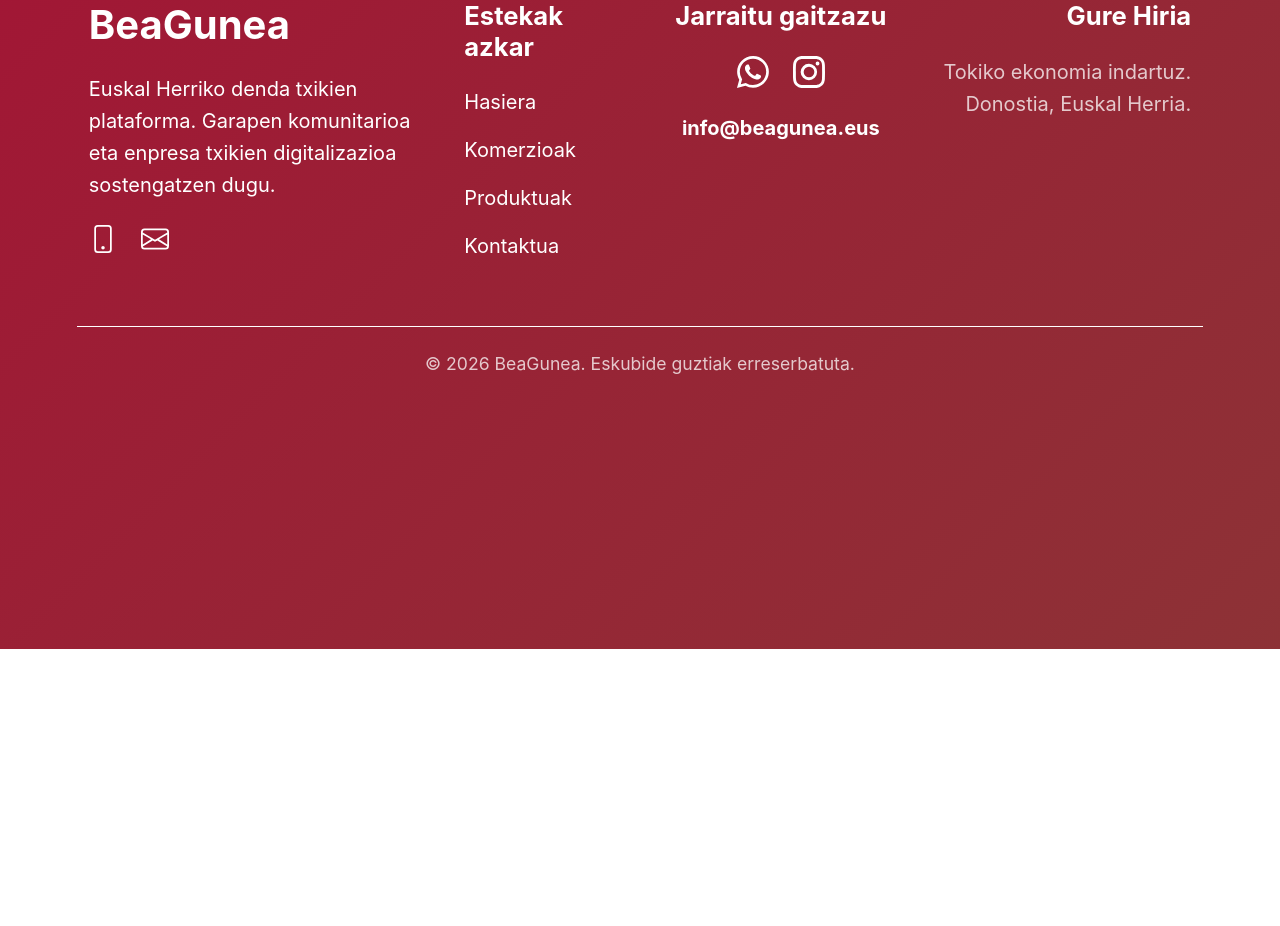
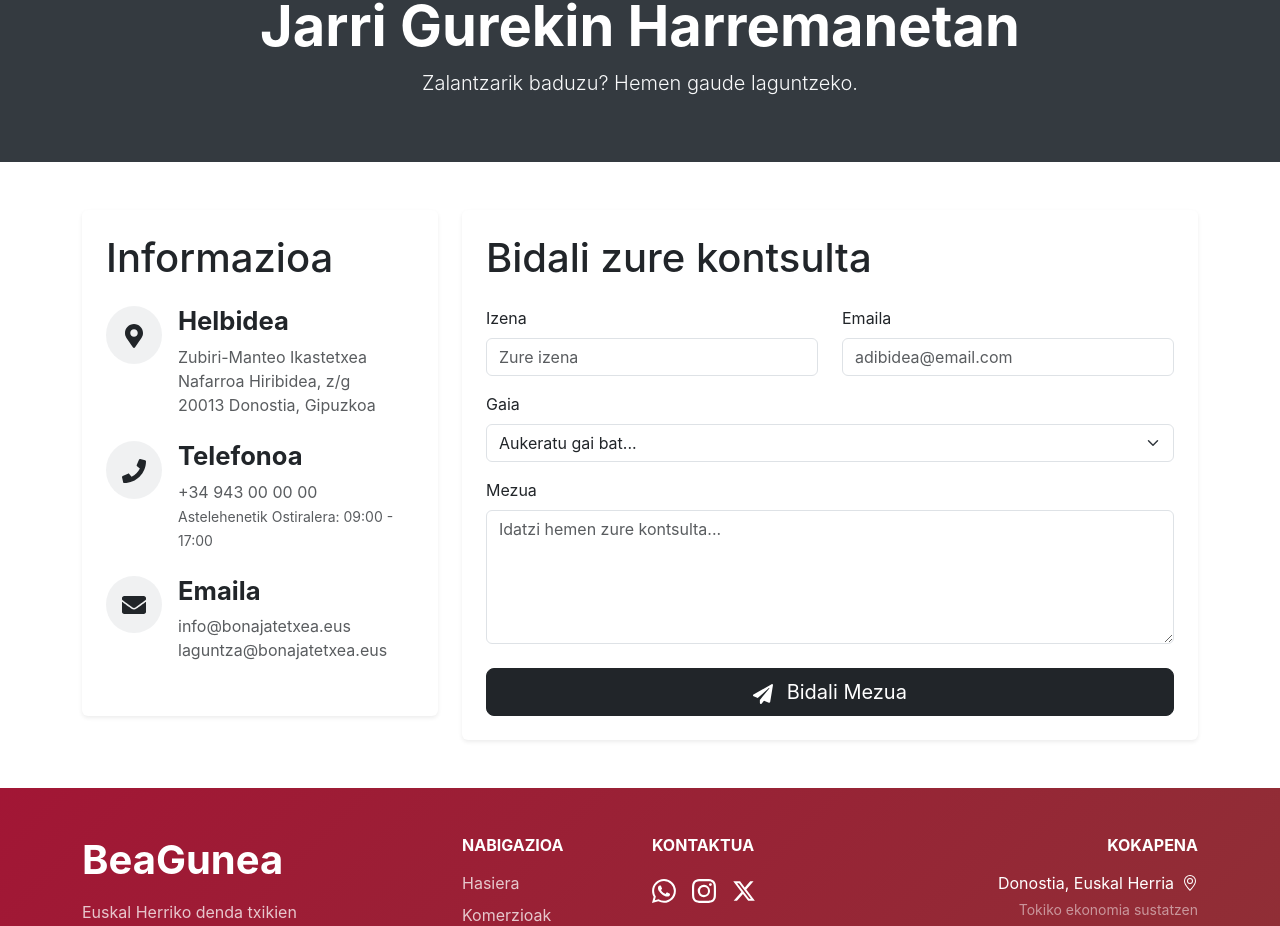
Before and after one commit to UnaxEraso/BeaGunea, a React (Create React App) app in the folder beagunea/: page /contacto in a window 1280 px wide. Shown: the part 251-1177 px from the top of the page. Before the commit the page ends 900 px from the top, so only its background shows below. Built offline with nearby package versions, Linux system fonts and the light colour scheme.

Commit message:
Casi Casi

```diff
--- a/beagunea/src/App.js
+++ b/beagunea/src/App.js
@@ -1,21 +1,37 @@
-import React from 'react';
-import { Routes, Route } from 'react-router-dom';
+import React, { useEffect } from 'react';
+import { Routes, Route, useLocation } from 'react-router-dom';
 import Header from './components/header/header';
 import Footer from './components/footer/footer';
 import Home from './components/home/home';
 import Comercios from './components/Comercios/comercios';
 import ComercioDispatcher from './components/ComercioDispatcher.js';
+import Kontaktua from './components/Contacto/kontaktua.jsx'; // <--- INPORTAZIO BERRIA
+
+function ScrollToTop() {
+  const { pathname } = useLocation();
+
+  useEffect(() => {
+    window.scrollTo(0, 0);
+  }, [pathname]);
+
+  return null;
+}
 
 function App() {
   return (
     <div className="App d-flex flex-column min-vh-100">
+      <ScrollToTop />
+
       <Header />
       <main>
         <Routes>
           <Route path="/" element={<Home />} />
           <Route path="/comercios" element={<Comercios />} />
           <Route path="/comercio/:id" element={<ComercioDispatcher />} />
-          <Route path="*" element={<div className="text-center mt-5">404 - Página no encontrada</div>} />
+          {/* RUTA BERRIA */}
+          <Route path="/contacto" element={<Kontaktua />} />
+
+          <Route path="*" element={<div className="text-center mt-5">404 - Ez da orria aurkitu</div>} />
         </Routes>
       </main>
       <Footer />
--- /dev/null
+++ b/beagunea/src/components/Contacto/kontaktua.jsx
@@ -0,0 +1,183 @@
+import React, { useState } from "react";
+import { Container, Row, Col, Form, Button, Card, Alert } from "react-bootstrap";
+import { FaPhone, FaEnvelope, FaMapMarkerAlt, FaPaperPlane } from "react-icons/fa";
+// import Header from "../header/header";
+import "./kontaktua.css";
+
+function Kontaktua() {
+  const [formData, setFormData] = useState({
+    izena: "",
+    emaila: "",
+    gaia: "",
+    mezua: "",
+  });
+
+  const [bidalia, setBidalia] = useState(false);
+
+  const handleChange = (e) => {
+    setFormData({
+      ...formData,
+      [e.target.name]: e.target.value,
+    });
+  };
+
+  const handleSubmit = (e) => {
+    e.preventDefault();
+    console.log("Inprimakiaren datuak:", formData);
+    setBidalia(true);
+    setTimeout(() => setBidalia(false), 5000);
+    setFormData({ izena: "", emaila: "", gaia: "", mezua: "" });
+  };
+
+  return (
+    <>
+      {/* 1. Header-arekin itsatsita (ez dago mt-5).
+          2. Barruan padding handia (py-5 + pt-5 Container-ean) testua jaisteko.
+          3. Kolorea gris iluna mantendu dut. */}
+      <div
+        className="kontaktua-banner text-white text-center w-100 mb-5 pt-5"
+        style={{backgroundColor: "#343a40"}}
+      >
+        <Container className="py-5 pt-lg-5"> {/* Padding extra goian */}
+          <div className="mt-5"> {/* Beste tarte bat ziurtatzeko */}
+            <h1 className="display-4 fw-bold">Jarri Gurekin Harremanetan</h1>
+            <p className="lead text-light">Zalantzarik baduzu? Hemen gaude laguntzeko.</p>
+          </div>
+        </Container>
+      </div>
+
+      <Container className="mb-5">
+        <Row>
+          {/* Informazio Zutabea */}
+          <Col lg={4} className="mb-4">
+            <Card className="h-100 shadow-sm border-0">
+              <Card.Body className="p-4">
+                <h3 className="mb-4 text-dark">Informazioa</h3>
+
+                <div className="d-flex align-items-start mb-4">
+                  <div className="icon-box bg-secondary bg-opacity-10 text-dark rounded-circle p-3 me-3">
+                    <FaMapMarkerAlt size={24} />
+                  </div>
+                  <div>
+                    <h5 className="fw-bold">Helbidea</h5>
+                    <p className="text-muted mb-0">
+                      Zubiri-Manteo Ikastetxea<br />
+                      Nafarroa Hiribidea, z/g<br />
+                      20013 Donostia, Gipuzkoa
+                    </p>
+                  </div>
+                </div>
+
+                <div className="d-flex align-items-start mb-4">
+                  <div className="icon-box bg-secondary bg-opacity-10 text-dark rounded-circle p-3 me-3">
+                    <FaPhone size={24} />
+                  </div>
+                  <div>
+                    <h5 className="fw-bold">Telefonoa</h5>
+                    <p className="text-muted mb-0">+34 943 00 00 00</p>
+                    <small className="text-muted">Astelehenetik Ostiralera: 09:00 - 17:00</small>
+                  </div>
+                </div>
+
+                <div className="d-flex align-items-start">
+                  <div className="icon-box bg-secondary bg-opacity-10 text-dark rounded-circle p-3 me-3">
+                    <FaEnvelope size={24} />
+                  </div>
+                  <div>
+                    <h5 className="fw-bold">Emaila</h5>
+                    <p className="text-muted mb-0">info@bonajatetxea.eus</p>
+                    <p className="text-muted">laguntza@bonajatetxea.eus</p>
+                  </div>
+                </div>
+              </Card.Body>
+            </Card>
+          </Col>
+
+          {/* Formulario Zutabea */}
+          <Col lg={8}>
+            <Card className="shadow-sm border-0">
+              <Card.Body className="p-4">
+                <h3 className="mb-4 text-dark">Bidali zure kontsulta</h3>
+
+                {bidalia && (
+                  <Alert variant="success" onClose={() => setBidalia(false)} dismissible>
+                    Eskerrik asko! Zure mezua ondo jaso dugu. Laster erantzungo dizugu.
+                  </Alert>
+                )}
+
+                <Form onSubmit={handleSubmit}>
+                  <Row>
+                    <Col md={6} className="mb-3">
+                      <Form.Group controlId="formIzena">
+                        <Form.Label>Izena</Form.Label>
+                        <Form.Control
+                          type="text"
+                          placeholder="Zure izena"
+                          name="izena"
+                          value={formData.izena}
+                          onChange={handleChange}
+                          required
+                        />
+                      </Form.Group>
+                    </Col>
+                    <Col md={6} className="mb-3">
+                      <Form.Group controlId="formEmaila">
+                        <Form.Label>Emaila</Form.Label>
+                        <Form.Control
+                          type="email"
+                          placeholder="adibidea@email.com"
+                          name="emaila"
+                          value={formData.emaila}
+                          onChange={handleChange}
+                          required
+                        />
+                      </Form.Group>
+                    </Col>
+                  </Row>
+
+                  <Form.Group className="mb-3" controlId="formGaia">
+                    <Form.Label>Gaia</Form.Label>
+                    <Form.Select
+                      name="gaia"
+                      value={formData.gaia}
+                      onChange={handleChange}
+                    >
+                      <option value="">Aukeratu gai bat...</option>
+                      <option value="duda">Zalantza orokorra</option>
+                      <option value="pedidos">Eskaerak</option>
+                      <option value="sugerencia">Iradokizunak</option>
+                      <option value="otro">Bestelakoak</option>
+                    </Form.Select>
+                  </Form.Group>
+
+                  <Form.Group className="mb-4" controlId="formMezua">
+                    <Form.Label>Mezua</Form.Label>
+                    <Form.Control
+                      as="textarea"
+                      rows={5}
+                      placeholder="Idatzi hemen zure kontsulta..."
+                      name="mezua"
+                      value={formData.mezua}
+                      onChange={handleChange}
+                      required
+                    />
+                  </Form.Group>
+
+                  <div className="d-grid">
+                    <Button variant="dark" type="submit" size="lg">
+                      <FaPaperPlane className="me-2" /> Bidali Mezua
+                    </Button>
+                  </div>
+                </Form>
+              </Card.Body>
+            </Card>
+          </Col>
+        </Row>
+      </Container>
+
+      {/* Mapa ezabatu dugu hemen */}
+    </>
+  );
+}
+
+export default Kontaktua;
--- a/beagunea/src/components/footer/footer.jsx
+++ b/beagunea/src/components/footer/footer.jsx
@@ -1,61 +1,84 @@
 import React from "react";
 import "./footer.css";
-import { BsWhatsapp, BsInstagram, BsPhone, BsEnvelope } from "react-icons/bs";
+// BsTwitter-en ordez FaXTwitter inportatzen dugu X logoarentzat (react-icons/fa6)
+// Edo bestela, testu hutsa "X" jar dezakegu ikono liburutegia zaharra bada.
+import { BsWhatsapp, BsInstagram, BsEnvelope, BsGeoAlt } from "react-icons/bs";
+import { FaXTwitter } from "react-icons/fa6"; // Ziurtatu react-icons eguneratuta duzula
+import { Link } from "react-router-dom";
 
 const Footer = () => {
   const year = new Date().getFullYear();
 
   return (
-    <footer className="footer-main text-white">
-      <div className="container-fluid px-5">
-        <div className="row w-100 mx-0 justify-content-between align-items-start">
+    <footer className="footer-main text-white py-5">
+      <div className="container">
+        <div className="row justify-content-between">
 
-          {/* Columna 1 */}
+          {/* 1. Zutabea: Marka */}
           <div className="col-12 col-md-4 mb-4 mb-md-0">
-            <h3 className="fw-bold mb-4">BeaGunea</h3>
-            <p className="footer-text-large opacity-90">
+            <h3 className="fw-bold mb-3">BeaGunea</h3>
+            <p className="opacity-75" style={{ maxWidth: "300px", lineHeight: "1.6" }}>
               Euskal Herriko denda txikien plataforma. Garapen komunitarioa eta enpresa txikien digitalizazioa sostengatzen dugu.
             </p>
-            <div className="d-flex gap-4 mt-4">
-              <a href="tel:+34600000000" className="text-white"><BsPhone size={28} /></a>
-              <a href="mailto:info@beagunea.eus" className="text-white"><BsEnvelope size={28} /></a>
+          </div>
+
+          {/* 2. Zutabea: Estekak (Produktuak kenduta) */}
+          <div className="col-6 col-md-2 mb-4 mb-md-0">
+            <h5 className="fw-bold mb-3 text-uppercase fs-6 ls-1">Nabigazioa</h5>
+            <ul className="list-unstyled d-flex flex-column gap-2">
+              <li><Link to="/" className="text-white text-decoration-none opacity-75 hover-opacity-100">Hasiera</Link></li>
+              <li><Link to="/comercios" className="text-white text-decoration-none opacity-75 hover-opacity-100">Komerzioak</Link></li>
+              {/* Produktuak kenduta */}
+              <li><Link to="/kontaktua" className="text-white text-decoration-none opacity-75 hover-opacity-100">Kontaktua</Link></li>
+            </ul>
+          </div>
+
+          {/* 3. Zutabea: KONTAKTUA + X Logo */}
+          <div className="col-12 col-md-3 mb-4 mb-md-0">
+            <h5 className="fw-bold mb-3 text-uppercase fs-6 ls-1">Kontaktua</h5>
+
+            {/* Sare Sozialak */}
+            <div className="d-flex gap-3 mb-3 align-items-center">
+              <a href="https://wa.me/34600000000" target="_blank" rel="noreferrer" className="text-white fs-4 hover-scale">
+                <BsWhatsapp />
+              </a>
+              <a href="https://instagram.com/beagunea" target="_blank" rel="noreferrer" className="text-white fs-4 hover-scale">
+                <BsInstagram />
+              </a>
+              {/* X Logoa */}
+              <a href="https://twitter.com/beagunea" target="_blank" rel="noreferrer" className="text-white fs-4 hover-scale">
+                <FaXTwitter />
+              </a>
+            </div>
+
+            {/* Emaila */}
+            <div className="d-flex align-items-center gap-2">
+              <BsEnvelope className="text-primary" />
+              <a href="mailto:guneabea@gmail.com" className="text-white text-decoration-none fw-bold">
+                guneabea@gmail.com
+              </a>
             </div>
           </div>
 
-          {/* Columna 2 */}
-          <div className="col-6 col-md-2 mb-4 mb-md-0">
-            <h5 className="fw-bold mb-4">Estekak azkar</h5>
-            <ul className="list-unstyled">
-              <li className="mb-3"><a href="/hasiera" className="text-white text-decoration-none footer-text-large">Hasiera</a></li>
-              <li className="mb-3"><a href="/komerzioak" className="text-white text-decoration-none footer-text-large">Komerzioak</a></li>
-              <li className="mb-3"><a href="/produktuak" className="text-white text-decoration-none footer-text-large">Produktuak</a></li>
-              <li><a href="/kontaktua" className="text-white text-decoration-none footer-text-large">Kontaktua</a></li>
-            </ul>
-          </div>
-
-          {/* Columna 3 */}
-          <div className="col-6 col-md-3 mb-4 mb-md-0 text-md-center">
-            <h5 className="fw-bold mb-4">Jarraitu gaitzazu</h5>
-            <div className="d-flex gap-4 justify-content-md-center mb-4">
-              <a href="https://wa.me/34600000000" className="text-white"><BsWhatsapp size={32} /></a>
-              <a href="https://instagram.com/beagunea" className="text-white"><BsInstagram size={32} /></a>
-            </div>
-            <a href="mailto:info@beagunea.eus" className="text-white text-decoration-none fw-bold footer-text-large d-block">
-              info@beagunea.eus
-            </a>
-          </div>
-
-          {/* Columna 4 */}
-          <div className="col-12 col-md-3 text-md-end">
-             <h5 className="fw-bold mb-4">Gure Hiria</h5>
-             <p className="footer-text-large opacity-75">Tokiko ekonomia indartuz.<br/>Donostia, Euskal Herria.</p>
+          {/* 4. Zutabea: Kokapena */}
+          <div className="col-6 col-md-3 text-md-end">
+             <h5 className="fw-bold mb-3 text-uppercase fs-6 ls-1">Kokapena</h5>
+             <div className="d-flex flex-column align-items-md-end gap-1">
+                <div className="d-flex align-items-center gap-2">
+                  <span>Donostia, Euskal Herria</span>
+                  <BsGeoAlt />
+                </div>
+                <small className="opacity-50">Tokiko ekonomia sustatzen</small>
+             </div>
           </div>
         </div>
 
-        {/* Línea de Copyright */}
-        <div className="row w-100 mx-0 mt-5 pt-4 border-top border-white border-opacity-20">
+        {/* Copyright */}
+        <div className="row mt-5 pt-4 border-top border-white border-opacity-10">
           <div className="col-12 text-center">
-            <p className="footer-text-copyright opacity-75">© {year} BeaGunea. Eskubide guztiak erreserbatuta.</p>
+            <p className="small opacity-50 mb-0">
+              © {year} BeaGunea. Eskubide guztiak erreserbatuta.
+            </p>
           </div>
         </div>
       </div>
--- a/beagunea/src/components/header/header.css
+++ b/beagunea/src/components/header/header.css
@@ -8,8 +8,7 @@
 
 .topbar-left img {
   width: 90px;
-  height: 80px;
-  border-radius: 50%;
+  height: 120px;
   object-fit: cover;
   display: block;
 }
--- a/beagunea/src/components/header/header.jsx
+++ b/beagunea/src/components/header/header.jsx
@@ -6,7 +6,7 @@
 import { Key, BoxArrowRight, FilePersonFill } from "react-bootstrap-icons";
 
 import "./header.css";
-import BeaGuneaLogo from '../img/BeaGunea.png';
+import BeaGuneaLogo from '../img/logoBlancoConLetra.png';
 
 const Header = () => {
   return (
```
Also changed, not shown: beagunea/src/components/ComercioDispatcher.js (+1 -7 lines), beagunea/src/components/Comercios/comercios.jsx (+72 -21 lines), beagunea/src/components/ScrollToTop.js (added, +15 -0 lines), beagunea/src/components/Tiendas/txanoak.jsx (+32 -24 lines), beagunea/src/components/home/home.jsx (+21 -13 lines), beagunea/public/logo_blanco.png (added), beagunea/src/components/Contacto/kontaktua.css (added), beagunea/src/components/Tiendas/perfume.jsx (deleted), 1 other file (tests, documents, lock files or other folders).
